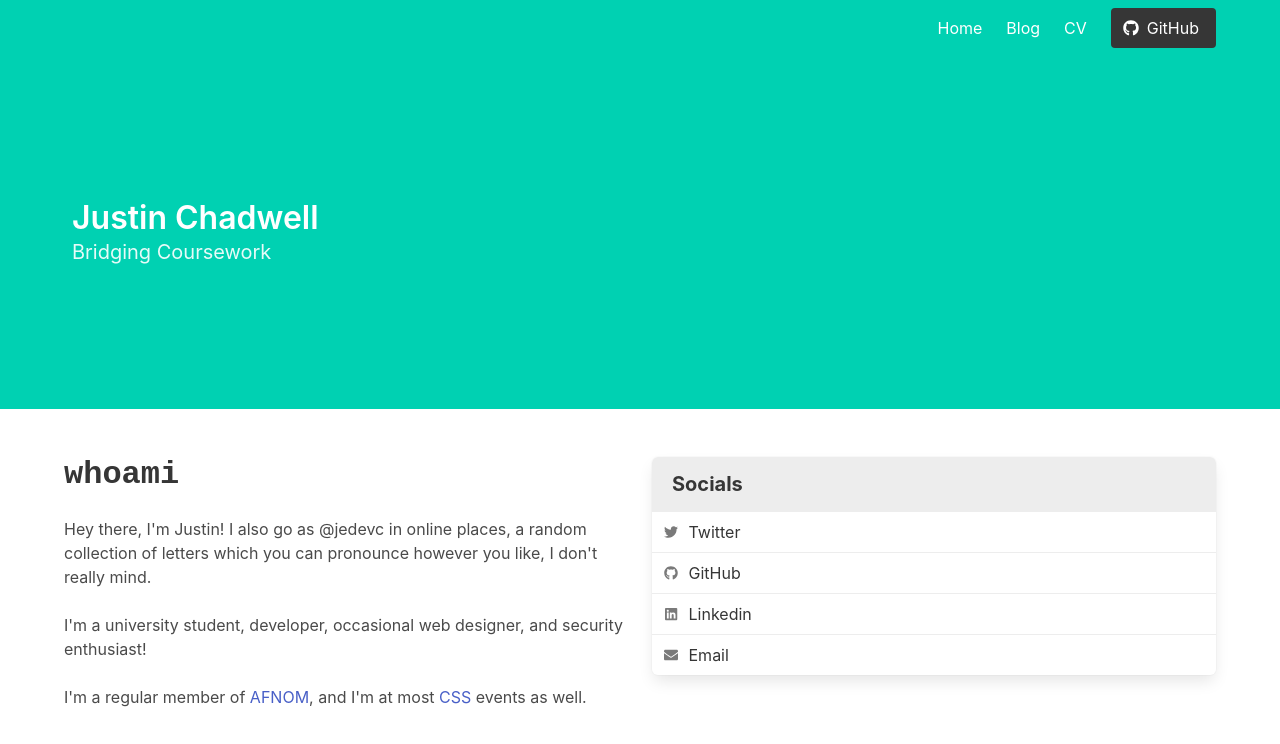
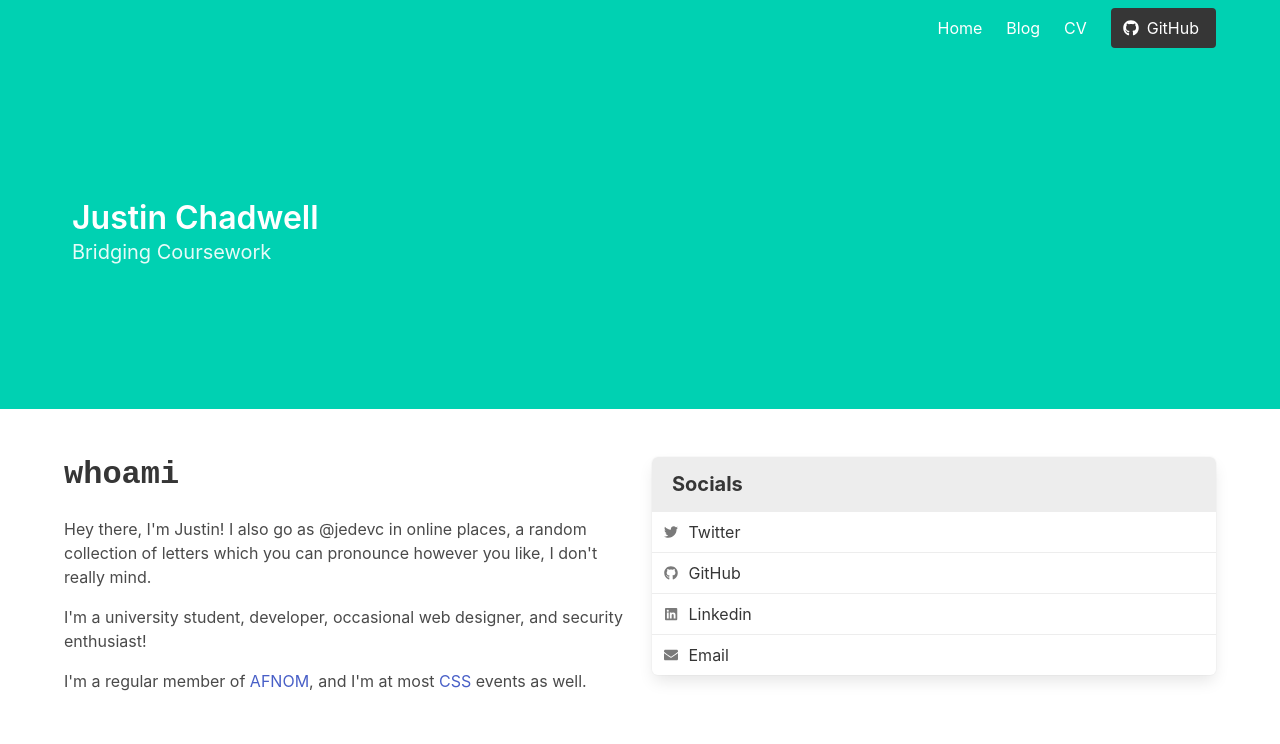
Before and after one commit to jedevc/bridging-coursework, a React app in the folder frontend/: page / in a window 1280 px wide. Shown: the top 744 px of the page. Built offline with nearby package versions, Linux system fonts and the light colour scheme; the HTML template or start-up script is replaced by a standard one.

Commit message:
Fix annoying line breaks on home page

```diff
--- a/frontend/src/pages/Home.js
+++ b/frontend/src/pages/Home.js
@@ -12,19 +12,17 @@ export default function Home() {
       <section className="section">
         <div className="container">
           <div className="columns">
-            <div className="column">
+            <div className="column content">
               <h1 className="title is-family-monospace">whoami</h1>
               <p>
                 Hey there, I'm Justin! I also go as @jedevc in online places, a
                 random collection of letters which you can pronounce however you
                 like, I don't really mind.
               </p>
-              <br />
               <p>
                 I'm a university student, developer, occasional web designer,
                 and security enthusiast!
               </p>
-              <br />
               <p>
                 I'm a regular member of <a href="https://afnom.net">AFNOM</a>,
                 and I'm at most <a href="https://cssbham.com">CSS</a> events
```
